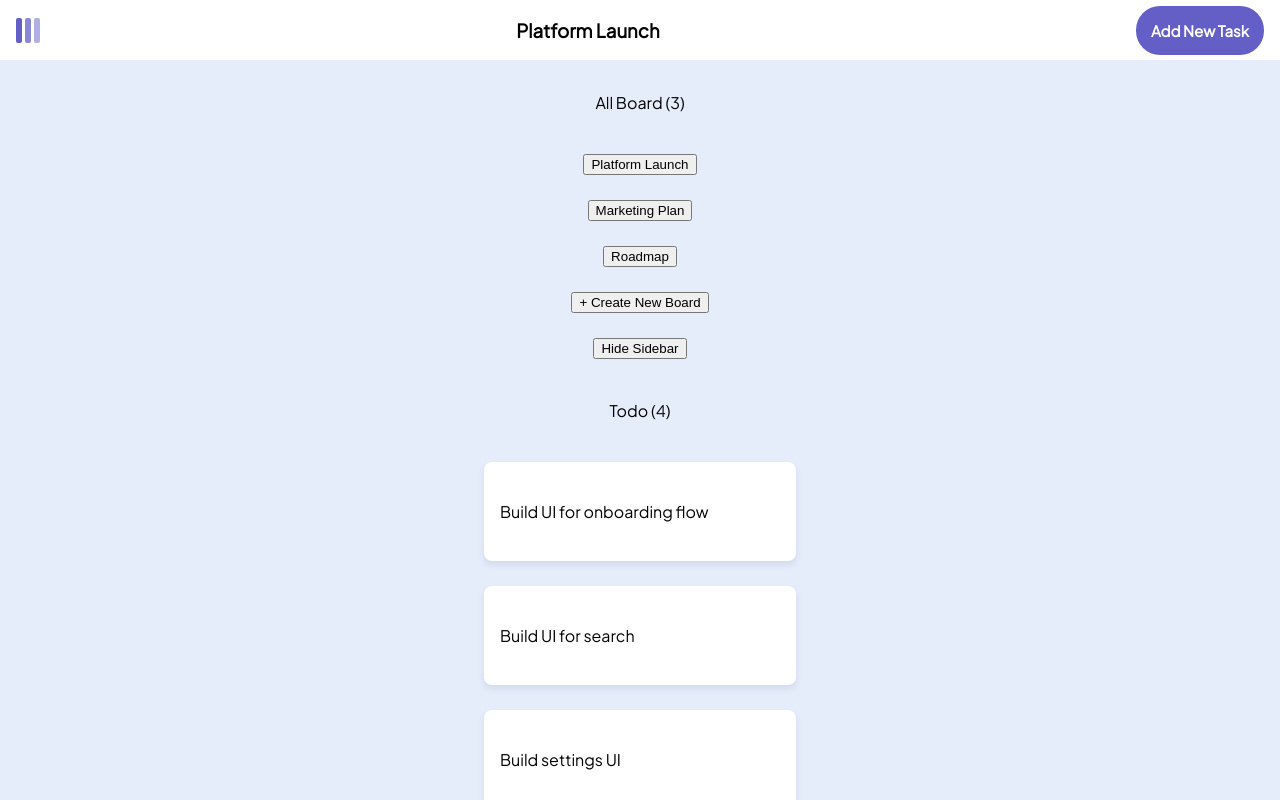
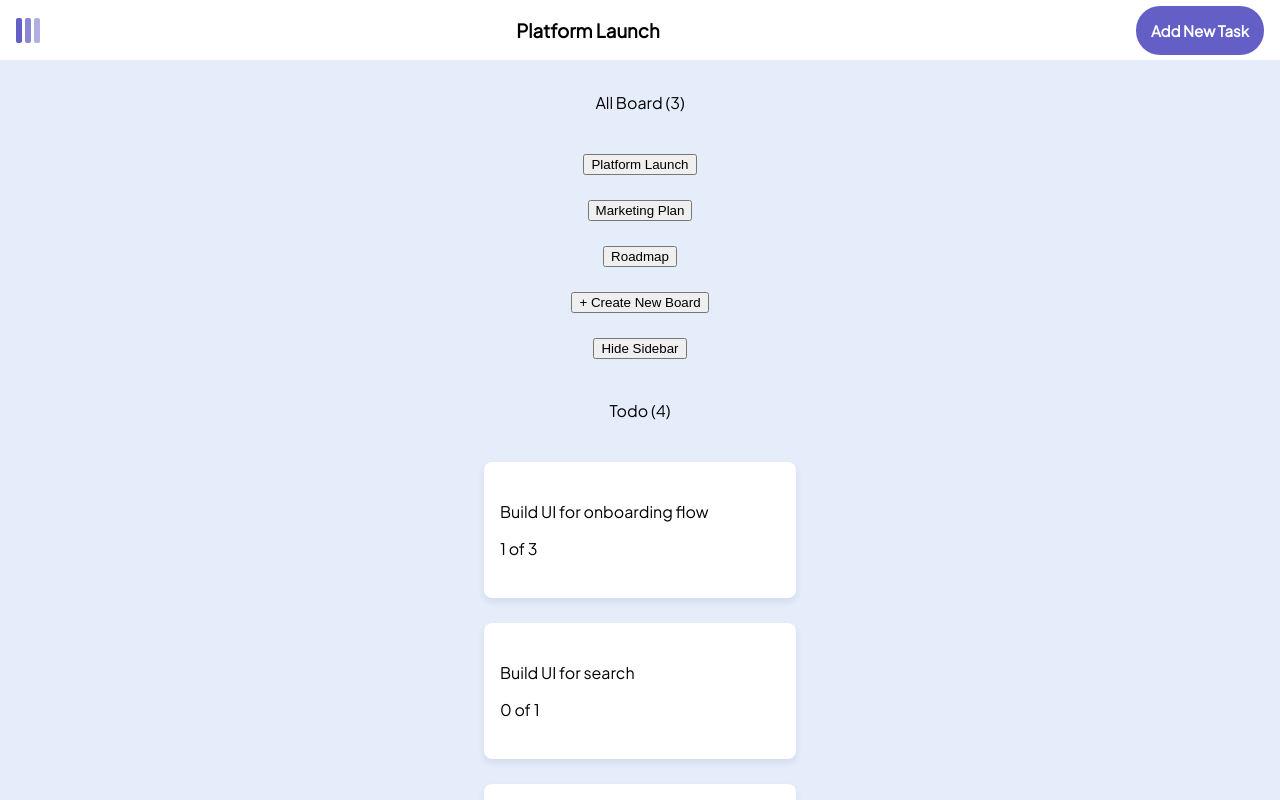
Before and after one commit to Michaljapko/kanban-task-management-web-app, a React (Create React App) app: page / in a window 1280 px wide. Both pictures are taken after a click on the button "Platform Launch". Shown: the top 800 px of the page. Built offline with nearby package versions, Linux system fonts and the light colour scheme.

Commit message:
done: subtasks counter in board card

```diff
--- a/src/components/LandingPage/LandingPage.tsx
+++ b/src/components/LandingPage/LandingPage.tsx
@@ -23,6 +23,7 @@ const LandingPage = () => {
 				<Sidebar />
 				{tasks?.length === 0 && <p>This board is empty. Create a new column to get started.</p>}
 				{tasks && tasks?.length > 0 && <TaskCards />}
+
 				<Button onClick={() => dispatch(addColumn({ columnName: 'New column', currentBoard: currentBoard }))} icon='plus'>
 					Add New Column
 				</Button>
--- a/src/components/TaskCards/TaskCards.tsx
+++ b/src/components/TaskCards/TaskCards.tsx
@@ -19,6 +19,13 @@ const TaskCards = () => {
 								return (
 									<StyledCard>
 										<p>{task.title}</p>
+										<p>
+											{task.subtasks.reduce((taskDone, task) => {
+												if (task.isCompleted) return ++taskDone;
+												return taskDone;
+											}, 0)}{' '}
+											of {task.subtasks.length}
+										</p>
 									</StyledCard>
 								);
 							})}
--- a/src/features/tasks/tasksSlice.tsx
+++ b/src/features/tasks/tasksSlice.tsx
@@ -1,6 +1,6 @@
 import { createSlice, PayloadAction } from '@reduxjs/toolkit';
 import { RootState } from '../../app/store';
-import { TasksData, ColumnAddingObject } from '../../Types/types';
+import {ColumnAddingObject } from '../../Types/types';
 import { Boards } from '../../Types/types';
 import { data } from '../../data/data';
 
```
